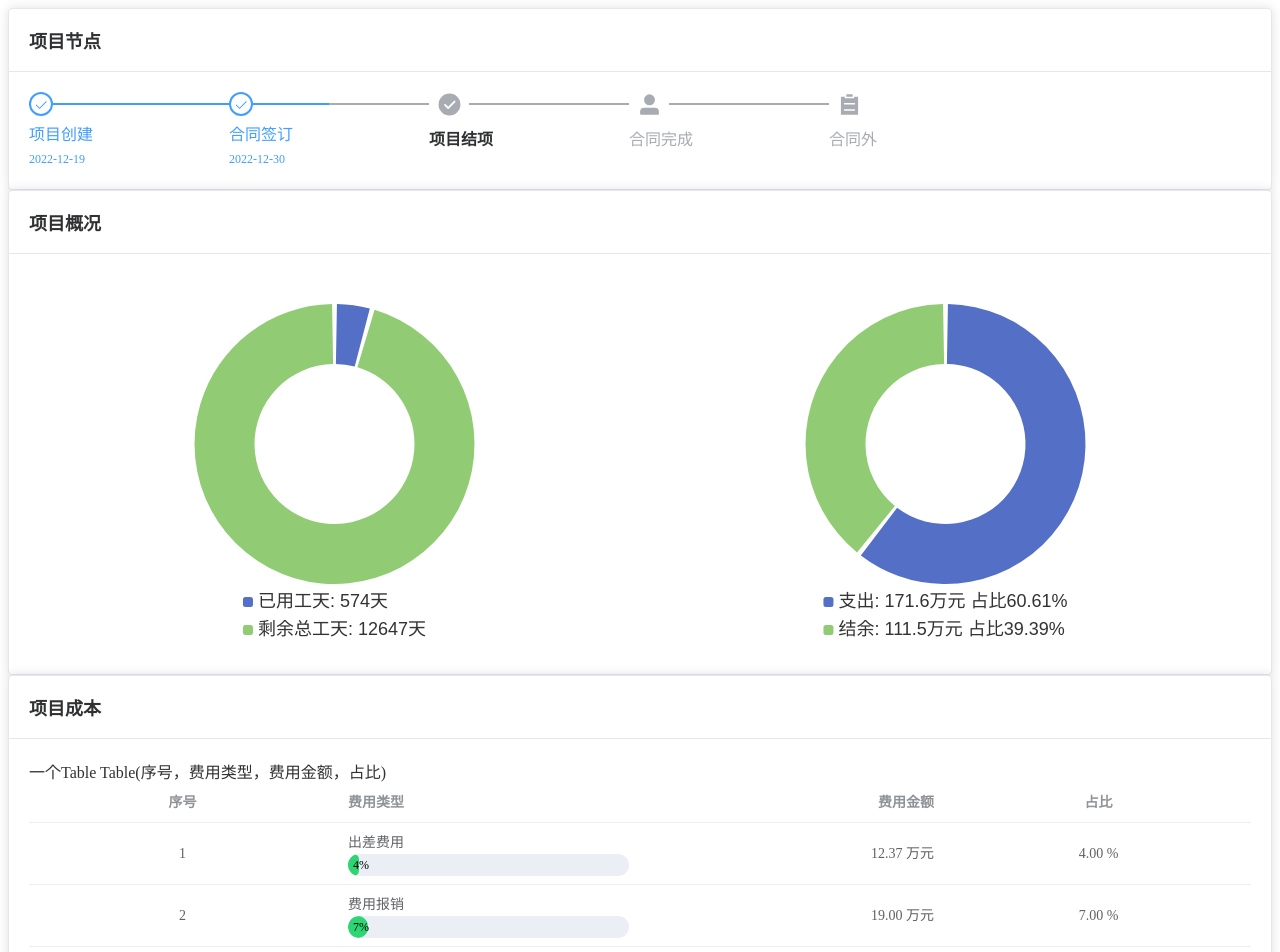
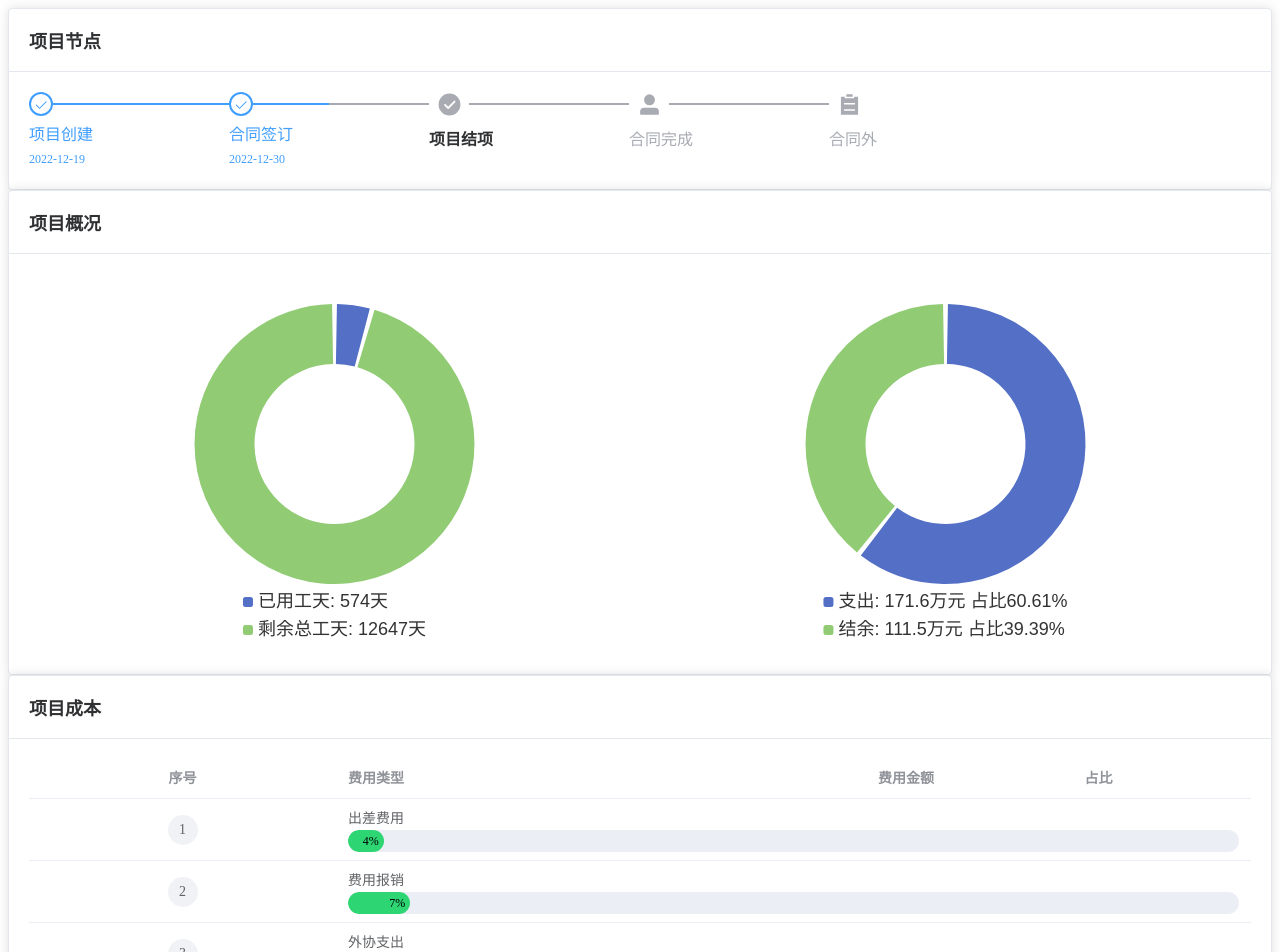
Before and after one commit to suyufan/tianRun, a Vue app: page / in a window 1280 px wide. Shown: the top 952 px of the page. Built offline with nearby package versions, Linux system fonts and the light colour scheme.

Commit message:
feat: 项目成本Table细化

```diff
--- a/package.json
+++ b/package.json
@@ -18,6 +18,7 @@
   },
   "devDependencies": {
     "@vitejs/plugin-vue": "^5.1.5",
+    "sass": "^1.80.7",
     "vite": "^5.4.11"
   }
 }
--- a/src/components/OverPanel.vue
+++ b/src/components/OverPanel.vue
@@ -1,4 +1,4 @@
-    <template>
+<template>
   <div>
     <TitleCard title="项目节点"><StateStep :data="node"></StateStep></TitleCard>
     <TitleCard title="项目概况"
@@ -8,10 +8,9 @@
         :title="overviewMoney.title"
       ></PieChart>
     </TitleCard>
-    <TitleCard title="项目成本"
-      >一个Table Table(序号，费用类型，费用金额，占比)
-    <ProTable :tableData="tableData" :columns="tableColumns"></ProTable>
-  </TitleCard>
+    <TitleCard title="项目成本">
+      <ProTable :tableData="tableData" :columns="tableColumns"></ProTable>
+    </TitleCard>
   </div>
 </template>
 
@@ -47,5 +46,4 @@ onMounted(async () => {
 });
 </script>
 
-<style scoped>
-</style>
+<style scoped></style>
--- a/src/components/ProTable.vue
+++ b/src/components/ProTable.vue
@@ -1,5 +1,5 @@
 <template>
-  <el-table :data="props.tableData" style="width: 100%">
+  <el-table :data="props.tableData" style="width: 100%" :span-method="tableSpanMethod">
     <template v-for="(column, index) in props.columns" :key="index">
       <el-table-column
         :prop="column.prop"
@@ -9,15 +9,18 @@
         <!-- 插槽：允许外部定义内容 -->
         <template v-slot="scope">
           <slot :name="`column-${column.prop}`" v-bind="scope">
-            <span v-if="column.prop === 'name'">
+            <span v-if="column.prop === 'index'" class="table-columns__index">
+                <span>{{ scope.row[column.prop] }}</span>
+            </span>
+            <span v-else-if="column.prop === 'name'">
                 {{ scope.row[column.prop] }}
-              <LargeProcess
+                <LargeProcess
                 :percentage="formatProcess(scope.row.proportion)"
                 :color="scope.row.color"
                 :textColor="scope.row.textColor"
               ></LargeProcess>
             </span>
-            <span v-else-if="column.prop === 'amount'">
+            <span v-else-if="column.prop === 'amount'" class="table-columns__blue">
               {{ formatAmount(scope.row.amount) }}
             </span>
             <span v-else-if="column.prop === 'proportion'">
@@ -58,4 +61,31 @@ const formatProportion = (proportion) => {
 const formatProcess = (proportion) => {
   return Math.round(proportion * 100);
 };
+
+// 合并单元格方法
+function tableSpanMethod({ row, column, rowIndex, columnIndex }) {
+  if (props.columns[columnIndex].prop === 'name') {
+    return [1, 3]; // 跨越费用类型、费用金额和占比列
+  } else if (['amount', 'proportion'].includes(props.columns[columnIndex].prop)) {
+    return [0, 0]; // 隐藏 "费用金额" 和 "占比" 列内容
+  }
+}
 </script>
+
+<style scoped lang="scss">
+.table-columns__index {
+  width: 30px;
+  height: 30px;
+  display: flex;
+  border-radius: 50%;
+  background: #f1f2f6;
+  margin: auto;
+  span {
+    margin: auto;
+  }
+}
+
+.table-columns__blue {
+  color: #1e90ff;
+}
+</style>
```
Also changed, not shown: 2 other files (tests, documents, lock files or other folders).
